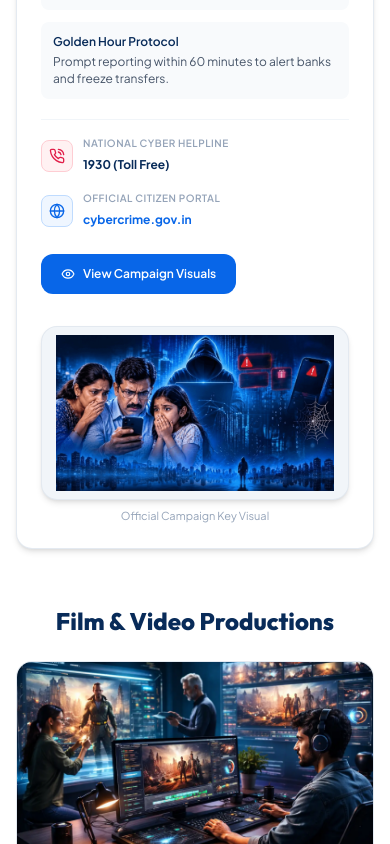
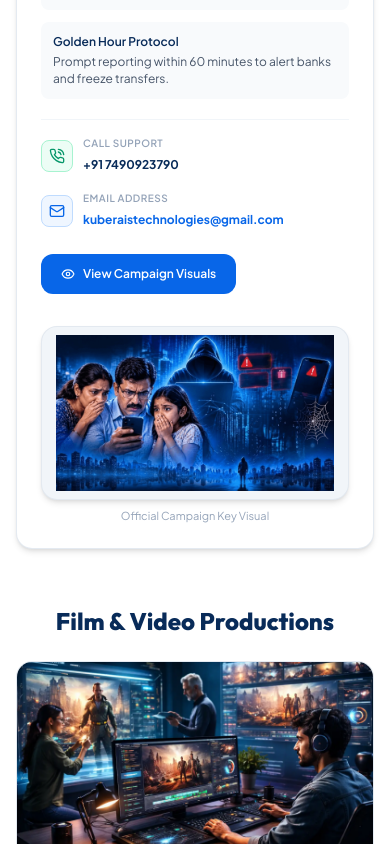
Before and after one commit to mbariya736-crypto/Kuber, a React (Vite) app: page / in a window 390 px wide. Shown: the part 3780-4624 px from the top of the page. Built offline with nearby package versions, Linux system fonts and the light colour scheme; no server answers.

Commit message:
Replace dummy helpline with authentic Kuber AIS contact data

```diff
--- a/src/components/AIFilms.jsx
+++ b/src/components/AIFilms.jsx
@@ -44,11 +44,11 @@ export default function AIFilms({ onOpenModal }) {
     title: 'DIGITAL JAAL',
     story: 'Ek Cyber Fraud Ki Sachchi Kahani',
     category: 'Public Awareness Film',
-    helpline: '1930',
-    portal: 'cybercrime.gov.in',
+    helpline: '+91 7490923790',
+    portal: 'kuberaistechnologies@gmail.com',
     tag: 'Public Awareness Film',
     creator: 'Kuber AIS Technologies',
-    description: 'An educational public awareness film focused on widespread digital financial traps including fake UPI verification links, fraudulent QR codes, and online lottery schemes. The project emphasizes scam prevention and guides citizens to immediate assistance through National Cyber Helpline 1930 and cybercrime.gov.in.',
+    description: 'An educational public awareness film focused on widespread digital financial traps including fake UPI verification links, fraudulent QR codes, and online lottery schemes. Produced by Kuber AIS Technologies.',
     // If a valid video file/URL exists, set it here; otherwise leave null to prevent fake/broken links
     videoUrl: null
   };
--- a/src/components/CinematicScrollFilmShowcase.jsx
+++ b/src/components/CinematicScrollFilmShowcase.jsx
@@ -6,7 +6,8 @@ import {
   PhoneCall,
   Globe,
   Maximize2,
-  Film
+  Film,
+  Mail
 } from 'lucide-react';
 
 /**
@@ -97,44 +98,42 @@ export default function CinematicScrollFilmShowcase({
               </div>
             </div>
 
-            {/* Official Helpline & Citizen Portal */}
+            {/* Verified Direct Contact & Inquiries */}
             <div className="flex flex-wrap items-center gap-4 pt-4 border-t border-slate-100 mb-6">
-              {/* National Cyber Helpline 1930 */}
+              {/* Call Support */}
               <div className="flex items-center gap-2.5">
-                <div className="w-8 h-8 rounded-lg bg-rose-50 text-rose-600 border border-rose-200 flex items-center justify-center shrink-0">
-                  <PhoneCall className="w-4 h-4 text-rose-600" />
+                <div className="w-8 h-8 rounded-lg bg-emerald-50 text-emerald-600 border border-emerald-200 flex items-center justify-center shrink-0">
+                  <PhoneCall className="w-4 h-4 text-emerald-600" />
                 </div>
                 <div>
                   <span className="text-[10px] font-semibold text-slate-400 uppercase tracking-wider block">
-                    National Cyber Helpline
+                    Call Support
                   </span>
                   <a
-                    href="tel:1930"
-                    className="text-xs sm:text-sm font-bold text-[#082B59] hover:text-rose-600 transition-colors"
+                    href="tel:+917490923790"
+                    className="text-xs sm:text-sm font-bold text-[#082B59] hover:text-emerald-600 transition-colors"
                   >
-                    1930 (Toll Free)
+                    +91 7490923790
                   </a>
                 </div>
               </div>
 
               <div className="hidden sm:block h-6 w-px bg-slate-200" />
 
-              {/* Citizen Reporting Portal */}
+              {/* Email Address */}
               <div className="flex items-center gap-2.5">
                 <div className="w-8 h-8 rounded-lg bg-blue-50 text-[#0866E8] border border-blue-200 flex items-center justify-center shrink-0">
-                  <Globe className="w-4 h-4 text-[#0866E8]" />
+                  <Mail className="w-4 h-4 text-[#0866E8]" />
                 </div>
                 <div>
                   <span className="text-[10px] font-semibold text-slate-400 uppercase tracking-wider block">
-                    Official Citizen Portal
+                    Email Address
                   </span>
                   <a
-                    href="https://cybercrime.gov.in"
-                    target="_blank"
-                    rel="noopener noreferrer"
+                    href="mailto:kuberaistechnologies@gmail.com"
                     className="text-xs sm:text-sm font-bold text-[#0866E8] hover:underline transition-colors"
                   >
-                    cybercrime.gov.in
+                    kuberaistechnologies@gmail.com
                   </a>
                 </div>
               </div>
--- a/src/components/Footer.jsx
+++ b/src/components/Footer.jsx
@@ -1,5 +1,5 @@
 import React from 'react';
-import { Mail } from 'lucide-react';
+import { Mail, Phone } from 'lucide-react';
 
 export default function Footer() {
   return (
@@ -17,9 +17,13 @@ export default function Footer() {
               <span>kuberaistechnologies@gmail.com</span>
             </a>
 
-            <span className="text-slate-400 text-xs sm:text-sm">
-              Cyber Crime Helpline: <a href="tel:1930" className="font-semibold text-white hover:text-cyan-300 transition-colors">1930</a>
-            </span>
+            <a
+              href="tel:+917490923790"
+              className="flex items-center gap-2 text-xs sm:text-sm text-slate-300 hover:text-white transition-colors"
+            >
+              <Phone className="w-4 h-4 text-emerald-400" />
+              <span>+91 7490923790</span>
+            </a>
           </div>
 
           {/* Copyright Text */}
--- a/src/components/Navbar.jsx
+++ b/src/components/Navbar.jsx
@@ -786,11 +786,11 @@ export default function Navbar() {
                     </a>
 
                     <a
-                      href="tel:1930"
+                      href="tel:+917490923790"
                       className="flex flex-col items-center justify-center py-2 px-1 rounded-xl bg-blue-50/70 border border-blue-200/80 hover:bg-blue-100/70 transition-colors shadow-2xs text-center group active:scale-95"
                     >
                       <Phone className="w-4 h-4 text-[#0866E8] mb-0.5 group-hover:scale-110 transition-transform" />
-                      <span className="text-[11px] font-bold text-blue-800">Helpline</span>
+                      <span className="text-[11px] font-bold text-blue-800">Call Us</span>
                     </a>
 
                     <a
--- a/src/components/RealEstateShowcase.jsx
+++ b/src/components/RealEstateShowcase.jsx
@@ -436,6 +436,7 @@ Status: Price checking / browsing only. Added to nurture list without broker ale
             Real Estate Lead Qualification & Broker Dispatch
           </h3>
 
+
         </div>
 
         {/* Lead Selector Tabs */}
--- a/src/data/portfolioData.js
+++ b/src/data/portfolioData.js
@@ -12,10 +12,10 @@ export const digitalJaalProject = {
   iconColor: 'text-cyan-600',
   image: '/images/digital-jaal.png',
   heroImage: '/images/digital-jaal.png',
-  description: 'Public awareness film educating citizens and small business owners on UPI fraud, deceptive payment links, and rapid response through National Cyber Helpline 1930.',
+  description: 'Public awareness film educating citizens and small business owners on UPI fraud, deceptive payment links, and rapid scam response.',
   overview: 'An educational public awareness film produced to inform citizens and business owners about digital financial fraud, fraudulent QR payments, and practical immediate response protocols.',
   challenge: 'As digital transactions expanded across communities and businesses, deceptive payment links, fake KYC messages, and unsolicited APK downloads surged. Many citizens lost critical time during the golden hour simply because they did not know the immediate reporting process.',
-  solution: 'We produced the "DIGITAL JAAL" awareness initiative using relatable everyday scenarios. The narrative clearly illustrates how social engineering attacks operate and guides viewers to take immediate preventive action and report incidents to the National Cyber Crime Helpline (1930) and cybercrime.gov.in.',
+  solution: 'We produced the "DIGITAL JAAL" awareness initiative using relatable everyday scenarios. The narrative clearly illustrates how social engineering attacks operate and guides viewers to take immediate preventive action.',
   highlights: [
     'Narrative based on real-world Indian cyber fraud reporting patterns',
     'Step-by-step guidance on reporting during the golden hour to freeze transactions',
--- a/src/pages/ProjectDetailPage.jsx
+++ b/src/pages/ProjectDetailPage.jsx
@@ -12,7 +12,8 @@ import {
   MessageSquare,
   Sparkles,
   PhoneCall,
-  Globe
+  Globe,
+  Mail
 } from 'lucide-react';
 import { portfolioProjects, digitalJaalProject } from '../data/portfolioData';
 
@@ -175,18 +176,18 @@ export default function ProjectDetailPage() {
         {project.id === 'digital-jaal-film' && (
           <div className="mb-12 sm:mb-16 p-5 sm:p-6 rounded-2xl bg-white border border-stone-200/90 shadow-xs flex flex-wrap items-center justify-between gap-4">
             <div className="flex items-center gap-3">
-              <div className="w-10 h-10 rounded-xl bg-rose-50 text-rose-600 border border-rose-200 flex items-center justify-center shrink-0">
-                <PhoneCall className="w-5 h-5 text-rose-600" />
+              <div className="w-10 h-10 rounded-xl bg-emerald-50 text-emerald-600 border border-emerald-200 flex items-center justify-center shrink-0">
+                <PhoneCall className="w-5 h-5 text-emerald-600" />
               </div>
               <div>
                 <span className="text-[11px] font-semibold text-stone-500 uppercase tracking-wider block">
-                  National Cyber Crime Helpline
+                  Call Support
                 </span>
                 <a
-                  href="tel:1930"
-                  className="text-base font-bold text-[#082B59] hover:text-rose-600 transition-colors"
+                  href="tel:+917490923790"
+                  className="text-base font-bold text-[#082B59] hover:text-emerald-600 transition-colors"
                 >
-                  1930 (Toll Free)
+                  +91 7490923790
                 </a>
               </div>
             </div>
@@ -195,19 +196,17 @@ export default function ProjectDetailPage() {
 
             <div className="flex items-center gap-3">
               <div className="w-10 h-10 rounded-xl bg-blue-50 text-[#0866E8] border border-blue-200 flex items-center justify-center shrink-0">
-                <Globe className="w-5 h-5 text-[#0866E8]" />
+                <Mail className="w-5 h-5 text-[#0866E8]" />
               </div>
               <div>
                 <span className="text-[11px] font-semibold text-stone-500 uppercase tracking-wider block">
-                  Official Citizen Reporting Portal
+                  Email Address
                 </span>
                 <a
-                  href="https://cybercrime.gov.in"
-                  target="_blank"
-                  rel="noopener noreferrer"
+                  href="mailto:kuberaistechnologies@gmail.com"
                   className="text-base font-bold text-[#0866E8] hover:underline transition-colors"
                 >
-                  cybercrime.gov.in
+                  kuberaistechnologies@gmail.com
                 </a>
               </div>
             </div>
```
